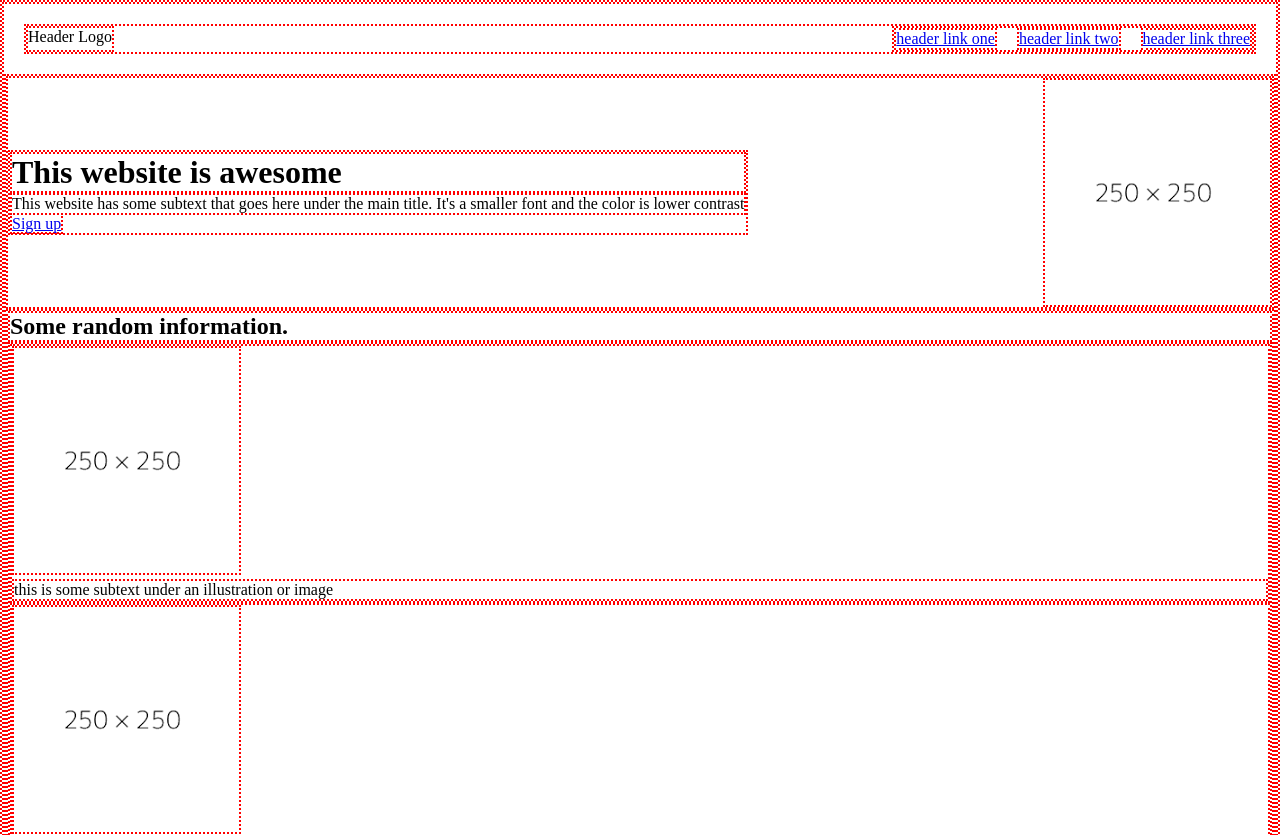
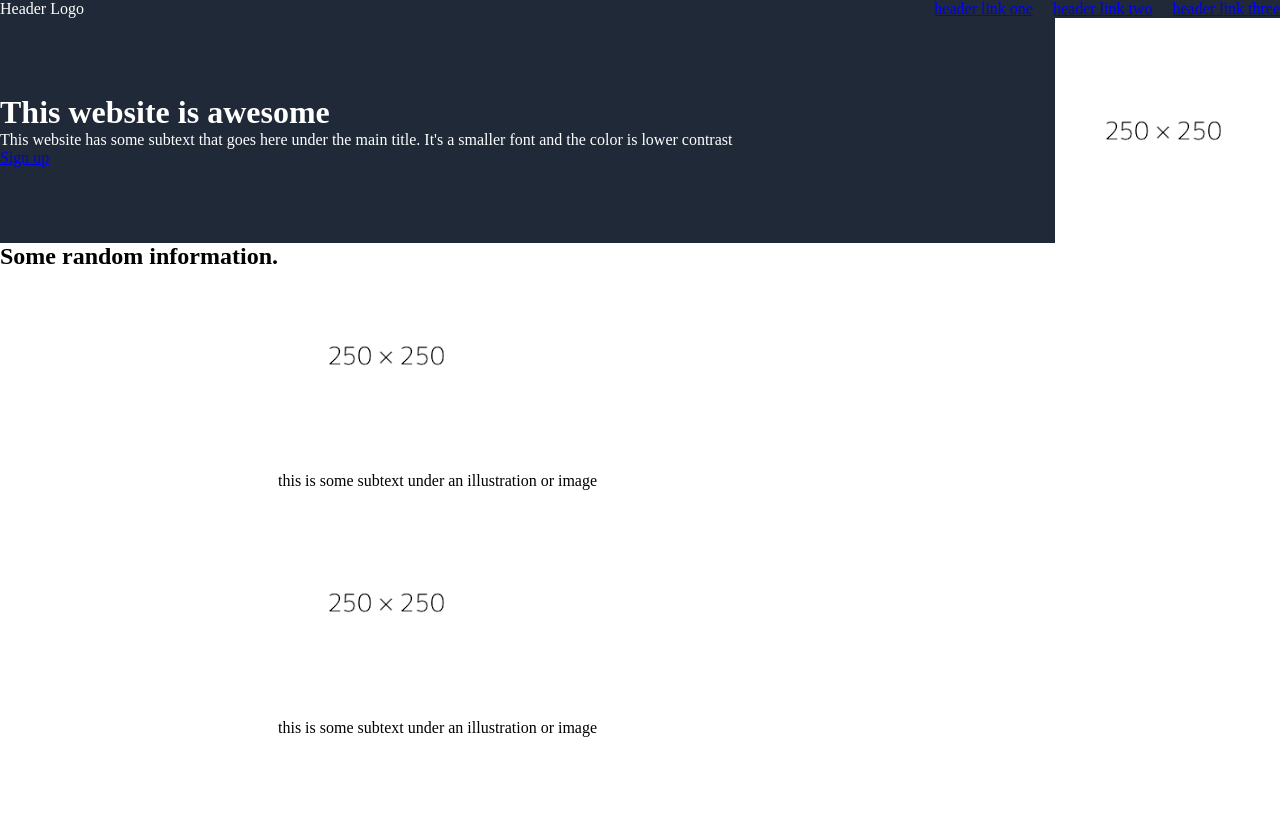
Before and after one commit to neilcasas/landing-page, a plain HTML site: page index.html in a window 1280 px wide. Shown: the top 835 px of the page. Drawn offline with Linux system fonts and the light colour scheme.

Commit message:
Add temporary background and font color for intro section

```diff
--- a/styles.css
+++ b/styles.css
@@ -2,7 +2,6 @@
     margin: 0;
     padding: 0;
     box-sizing: border-box;
-    border: 2px dotted red;
 }
 
 body {
@@ -13,8 +12,8 @@ body {
 .header {
     display: flex;
     justify-content: space-between;
-    margin: 20px;
-
+    background-color: #1F2937;
+    color:white;
 }
 
 .header-links {
@@ -31,4 +30,10 @@ main-container {
     display: flex;
     align-items: center;
     justify-content: space-between;
+    background-color: #1F2937;
+    color:white;
 }
+
+.info-container {
+    display: flex;
+}
```
